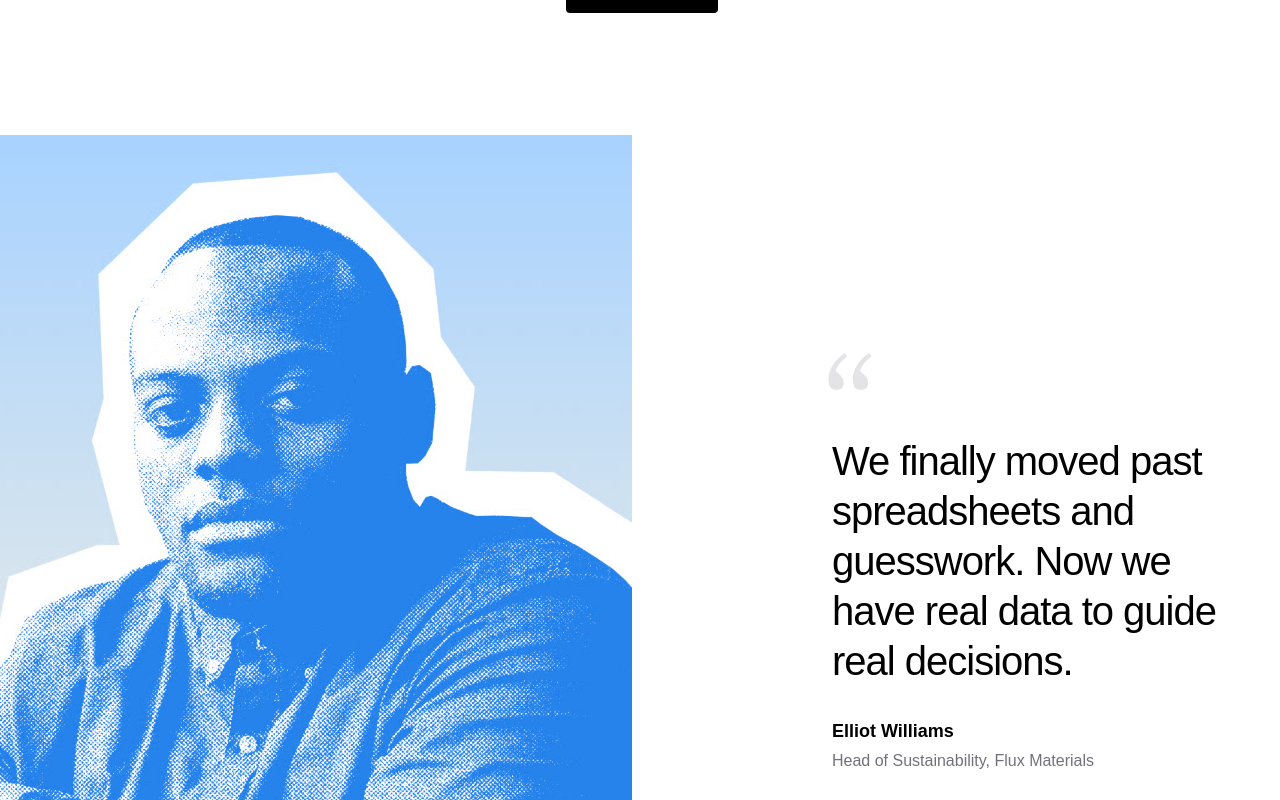
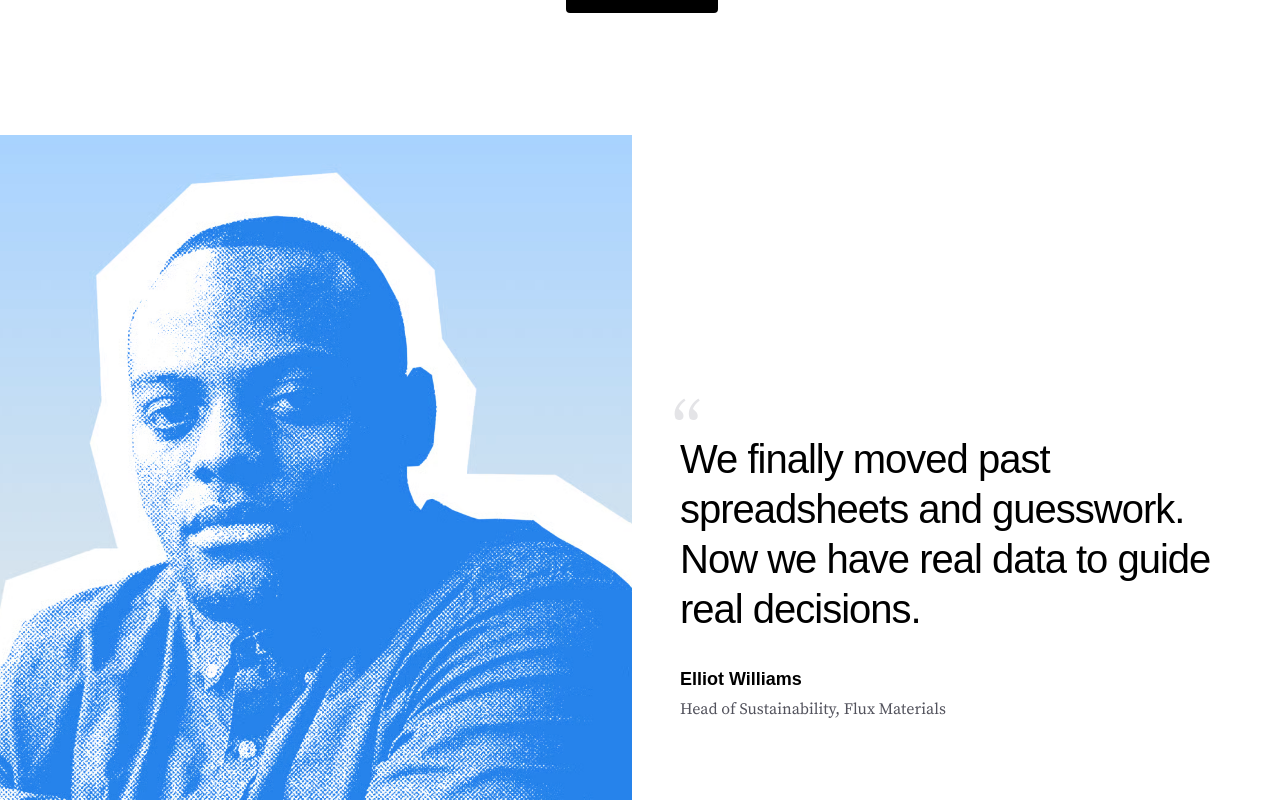
Before and after one commit to SyedMaazz/aetherfield-site, a React (Vite) app: page / in a window 1280 px wide. Shown: the part 3780-4580 px from the top of the page. Built offline with nearby package versions, Linux system fonts and the light colour scheme; a web font is replaced by a local one.

Commit message:
left image in testimonial section done

```diff
--- a/src/components/Testimonial.jsx
+++ b/src/components/Testimonial.jsx
@@ -4,36 +4,37 @@ import elliotImg from "../assets/elliot-williams.avif";
 
 const Testimonial = () => {
   return (
-    <section className="bg-white py-30.5 flex justify-center items-center">
-      <div className="max-w-6xl w-full flex flex-col md:flex-row items-center">
+    <section className="bg-white py-30.5 flex justify-center items-center overflow-hidden">
+      <div className="max-w-7xl w-full flex flex-col md:flex-row items-center">
 
-        {/* LEFT SIDE: Image */}
+        {/* LEFT COLUMN: Image Area */}
         <motion.div
           initial={{ opacity: 0, x: -30 }}
           whileInView={{ opacity: 1, x: 0 }}
           viewport={{ once: true }}
           transition={{ duration: 0.8 }}
-          className="w-full flex"
+          className="w-full md:w-1/2 flex justify-start"
         >
-          <div className="relative w-[732px] h-[850px] -ml-41">
+          {/* You can now adjust these dimensions and -ml freely */}
+          <div className="relative w-[45.8rem] h-[846px] -ml-[6.3rem] shrink-0">
             <img
               src={elliotImg}
               alt="Elliot Williams"
-              className="object-cover"
+              className="w-full h-full object-cover"
             />
           </div>
         </motion.div>
 
-        {/* RIGHT SIDE: Content */}
+        {/* RIGHT COLUMN: Text Area */}
         <motion.div
           initial={{ opacity: 0, x: 30 }}
           whileInView={{ opacity: 1, x: 0 }}
           viewport={{ once: true }}
           transition={{ duration: 0.8 }}
-          className="w-full md:w-1/2 flex flex-col items-start"
+          className="w-full md:w-1/2 flex flex-col items-start px-10"
         >
-          {/* Double Inverted Comma (Light Grey) */}
-          <span className="text-[120px] font-serif leading-none text-zinc-200 -mb-8 -ml-2 select-none">
+          {/* Double Inverted Comma */}
+          <span className="text-[70px] font-serif leading-none text-zinc-200 -mb-8 -ml-2 select-none">
             “
           </span>
 
@@ -47,7 +48,7 @@ const Testimonial = () => {
             <p className="text-black font-nav font-bold text-[18px]">
               Elliot Williams
             </p>
-            <p className="text-zinc-500 font-nav text-[16px]">
+            <p className="text-zinc-600 font-serif text-[16px]">
               Head of Sustainability, Flux Materials
             </p>
           </div>
```
